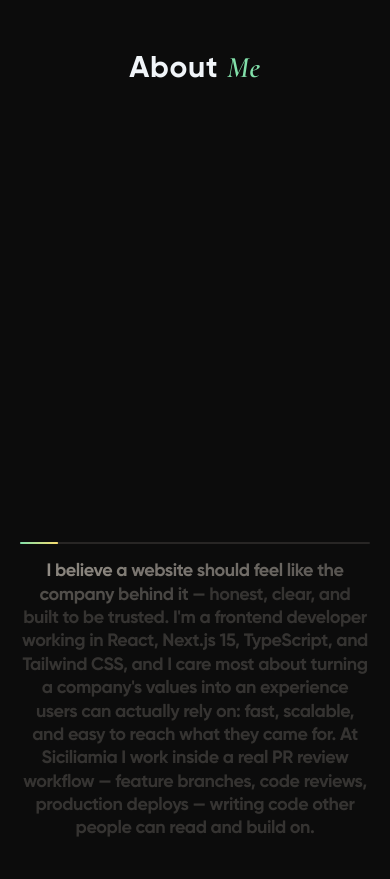
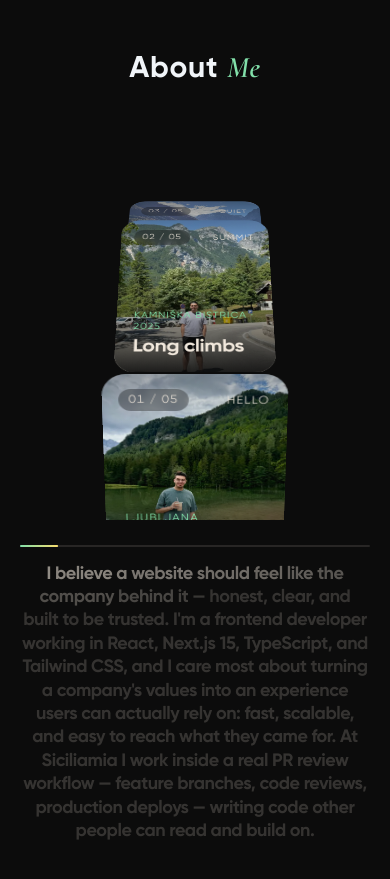
Before and after one commit to HaythamSaba/reactPortfolio, a React (Vite) app: page / in a window 390 px wide. Shown: the part 880-1759 px from the top of the page. Built offline with nearby package versions, Linux system fonts and the light colour scheme.

Commit message:
fixing responsive issues, fixing mobile view for card cascade component

```diff
--- a/src/components/ui/PhotoCascade.jsx
+++ b/src/components/ui/PhotoCascade.jsx
@@ -8,8 +8,16 @@ const clamp = (v, min, max) => Math.min(max, Math.max(min, v));
  *   d > 0  → still waiting in the deck: lifted, pushed back, tilted flat
  *   d = 0  → the crest: upright, facing the viewer
  *   d < 0  → folded forward and dropping into the pit below
+ *
+ * `visibleAhead` caps how many cards can be visible ahead of the crest at
+ * once. It used to be a flat 4 — fine for a long deck, but with only 5
+ * photos the first-to-last distance is *also* 4, so the whole deck
+ * (including the final card) was simultaneously visible from the very
+ * start: scrolling off card 1 already showed card 5 fading in. Deriving it
+ * from the actual photo count keeps a multi-card peek while guaranteeing
+ * the window can never span the entire deck.
  */
-function cardPose(d) {
+function cardPose(d, visibleAhead) {
   if (d >= 0) {
     const tilt = clamp(d, 0, 1);
     return {
@@ -18,7 +26,7 @@ function cardPose(d) {
       z: -(tilt * 170 + d * 50), // deep enough that tilted cards never intersect
       rotateX: tilt * 58,
       scale: 1 - Math.min(d, 4) * 0.035,
-      opacity: clamp(4 - d, 0, 1), // only ~3 cards visible behind the crest
+      opacity: clamp(visibleAhead - d, 0, 1),
     };
   }
 
@@ -37,12 +45,15 @@ const CARD_FACE_CLASSES =
 
 function CascadeCard({ photo, index, count, active }) {
   const d = useTransform(active, (a) => index - a);
+  // Keep at least 1.5 "active steps" of buffer before the deck's final card
+  // can start appearing, however short the deck is.
+  const visibleAhead = Math.max(1, count - 2.5);
 
-  const y = useTransform(d, (v) => cardPose(v).y);
-  const z = useTransform(d, (v) => cardPose(v).z);
-  const rotateX = useTransform(d, (v) => cardPose(v).rotateX);
-  const scale = useTransform(d, (v) => cardPose(v).scale);
-  const opacity = useTransform(d, (v) => cardPose(v).opacity);
+  const y = useTransform(d, (v) => cardPose(v, visibleAhead).y);
+  const z = useTransform(d, (v) => cardPose(v, visibleAhead).z);
+  const rotateX = useTransform(d, (v) => cardPose(v, visibleAhead).rotateX);
+  const scale = useTransform(d, (v) => cardPose(v, visibleAhead).scale);
+  const opacity = useTransform(d, (v) => cardPose(v, visibleAhead).opacity);
   // Fallback for browsers that flatten the 3D context
   const zIndex = useTransform(d, (v) => 100 - Math.round(Math.abs(v) * 10));
 
@@ -95,7 +106,7 @@ function CardFace({ photo, index, count }) {
           {photo.title}
         </strong>
         {photo.caption ? (
-          <p className="hidden md:block mt-1.5 text-sm leading-relaxed text-background/70">
+          <p className="hidden lg:block mt-1.5 text-sm leading-relaxed text-background/70">
             {photo.caption}
           </p>
         ) : null}
@@ -134,7 +145,7 @@ function PhotoCascade({ photos, progress }) {
   }
 
   return (
-    <div className="photo-cascade w-full max-w-[340px] max-[900px]:max-w-[260px]">
+    <div className="photo-cascade w-[450px] max-w-[90vw] h-[350px]">
       <div className="mb-1 hidden items-baseline gap-2 text-xs tracking-widest text-slate-400 uppercase md:flex">
         <motion.span className="text-3xl font-bold tracking-tight text-primary-400 tabular-nums">
           {counter}
--- a/src/components/ui/TextScrollWordReveal.jsx
+++ b/src/components/ui/TextScrollWordReveal.jsx
@@ -73,13 +73,13 @@ function TextScrollWordReveal({ statement, image, scrollLength = "200vh" }) {
       style={{ minHeight: scrollLength }}
       aria-labelledby="scroll-word-reveal-heading"
     >
-      <div className="sticky top-[96px] flex min-h-[calc(100vh-96px)] w-full items-center overflow-hidden py-12 max-[900px]:py-6">
+      <div className="sticky top-[96px] flex min-h-[calc(100vh-96px)] w-full items-center overflow-hidden">
         <div className="mx-auto grid w-full max-w-[1180px] grid-cols-[minmax(200px,340px)_minmax(0,1fr)] items-center gap-14 max-[900px]:grid-cols-1 max-[900px]:justify-items-center max-[900px]:gap-5 max-[900px]:text-center">
           {visual ? (
-            <div className="flex justify-center">{visual}</div>
+            <div className="flex justify-center overflow-hidden lg:overflow-visible">{visual}</div>
           ) : null}
 
-          <div className="flex max-w-[640px] flex-1 flex-col max-[900px]:max-w-[44ch]">
+          <div className="flex flex-1 flex-col max-[900px]:max-w-[44ch]">
             <div className="mb-7 flex items-center gap-4 max-[900px]:mb-4 max-[900px]:justify-center">
               <span
                 className="relative h-0.5 w-full overflow-hidden rounded-full bg-background/[0.12]"
--- a/src/index.css
+++ b/src/index.css
@@ -78,7 +78,7 @@
   .photo-cascade {
     --card-w: 280px;
     --card-h: 360px;
-    --deck-top: 150px;
+    --deck-top: 50px;
   }
 
   .photo-cascade__deck {
```
